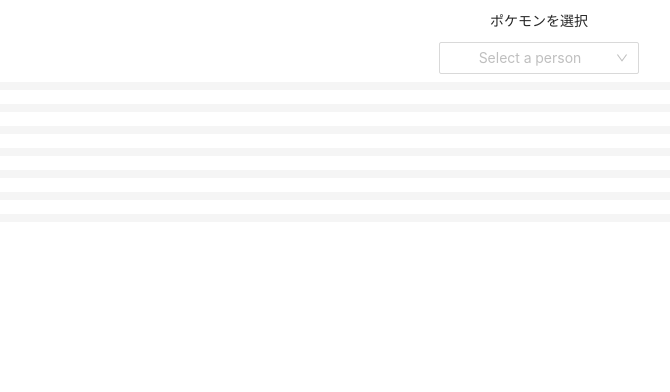
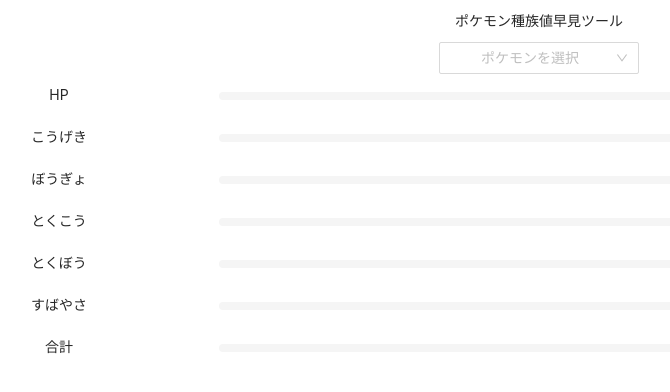
Before and after one commit to RyuseiNomi/PokemonTribeRateSearcher, a React (Create React App) app: page / in a window 1280 px wide. Shown: the top 392 px of the page, without its empty margins (101-771 px from the left). Built offline with nearby package versions, Linux system fonts and the light colour scheme.

Commit message:
revise design

```diff
--- a/src/App.tsx
+++ b/src/App.tsx
@@ -7,6 +7,7 @@ function App() {
 
   return (
     <div className="App">
+        <p>ポケモン種族値早見ツール</p>
         <PokemonSelector />
     </div>
   );
--- /dev/null
+++ b/src/PokemonSelector/index.css
@@ -0,0 +1,4 @@
+.ant-row {
+    justify-content: center;
+    align-items: center;
+}
--- a/src/PokemonSelector/index.tsx
+++ b/src/PokemonSelector/index.tsx
@@ -1,6 +1,7 @@
 import React, { useState } from 'react';
-import { Select, Progress } from 'antd';
+import { Select, Progress, Row, Col } from 'antd';
 import Pokemon from '../assets/pokemon/pokemon.json';
+import './index.css';
 
 /* JSONから読み込んだポケモンの種族値情報 */
 type Pokemon = {
@@ -34,11 +35,10 @@ const PokemonSelector:React.FC = () => {
 
   return (
       <>
-        <p>ポケモンを選択</p>
         <Select
           showSearch
           style={{ width: 200 }}
-          placeholder="Select a person"
+          placeholder="ポケモンを選択"
           optionFilterProp="children"
           onChange={handleChange}
         >
@@ -48,13 +48,57 @@ const PokemonSelector:React.FC = () => {
               );
           })}
         </Select>
+        <div className="chart">
+            <Row>
+                <Col span={6}><p>HP</p></Col>
+                <Col span={12}>
                     <Progress percent={(parseInt(rates.h)/255)*100} status="active" showInfo={false}/>
+                </Col>
+                <Col span={6}><p>{rates.h}</p></Col>
+            </Row>
+            <Row>
+                <Col span={6}><p>こうげき</p></Col>
+                <Col span={12}>
                     <Progress percent={(parseInt(rates.a)/181)*100} status="active" showInfo={false}/>
+                </Col>
+                <Col span={6}><p>{rates.a}</p></Col>
+            </Row>
+            <Row>
+                <Col span={6}><p>ぼうぎょ</p></Col>
+                <Col span={12}>
                     <Progress percent={(parseInt(rates.b)/230)*100} status="active" showInfo={false}/>
+                </Col>
+                <Col span={6}><p>{rates.b}</p></Col>
+            </Row>
+            <Row>
+                <Col span={6}><p>とくこう</p></Col>
+                <Col span={12}>
                     <Progress percent={(parseInt(rates.c)/173)*100} status="active" showInfo={false}/>
+                </Col>
+                <Col span={6}><p>{rates.c}</p></Col>
+            </Row>
+            <Row>
+                <Col span={6}><p>とくぼう</p></Col>
+                <Col span={12}>
                     <Progress percent={(parseInt(rates.d)/230)*100} status="active" showInfo={false}/>
+                </Col>
+                <Col span={6}><p>{rates.d}</p></Col>
+            </Row>
+            <Row>
+                <Col span={6}><p>すばやさ</p></Col>
+                <Col span={12}>
                     <Progress percent={(parseInt(rates.s)/200)*100} status="active" showInfo={false}/>
+                </Col>
+                <Col span={6}><p>{rates.s}</p></Col>
+            </Row>
+            <Row>
+                <Col span={6}><p>合計</p></Col>
+                <Col span={12}>
                     <Progress percent={(parseInt(rates.total)/720)*100} status="active" showInfo={false}/>
+                </Col>
+                <Col span={6}><p>{rates.total}</p></Col>
+            </Row>
+        </div>
       </>
   );
 }
```
Lines whose indentation alone changed are shown as unchanged.
